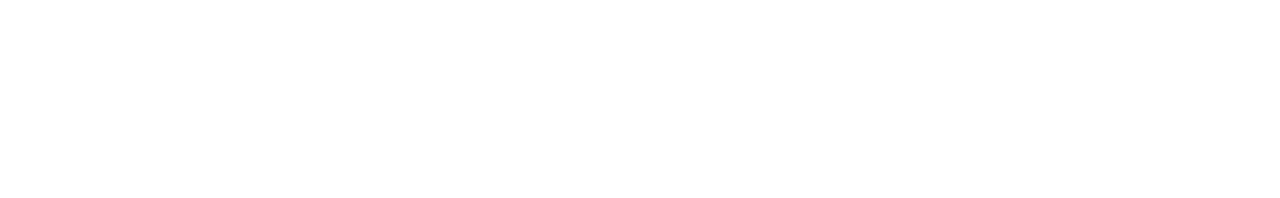
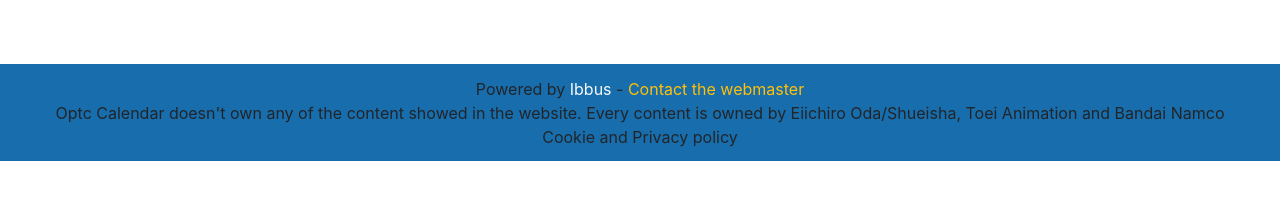
Before and after one commit to Ibbus93/optc-calendar, an Angular app: page /daily in a window 1280 px wide. Shown: the part 599-797 px from the top of the page. Built offline with nearby package versions, Linux system fonts and the light colour scheme; no server answers.

Commit message:
Raid and Colo added and working; Added footer to page

```diff
--- a/src/app/app.component.html
+++ b/src/app/app.component.html
@@ -1 +1,2 @@
 <router-outlet></router-outlet>
+<app-footer></app-footer>
--- a/src/app/app.module.ts
+++ b/src/app/app.module.ts
@@ -6,6 +6,7 @@ import { RouterModule, Routes } from '@angular/router';
 import { AppComponent } from './app.component';
 import { DailyComponent } from './daily/daily.component';
 import { NotfoundComponent } from './notfound/notfound.component';
+import { FooterComponent } from './footer-comp/footer-comp.component';
 
 const appRoutes: Routes = [
   {
@@ -32,7 +33,8 @@ const appRoutes: Routes = [
   declarations: [
     AppComponent,
     DailyComponent,
-    NotfoundComponent
+    NotfoundComponent,
+    FooterComponent
   ],
   imports: [
     BrowserModule,
--- a/src/app/daily/daily.component.html
+++ b/src/app/daily/daily.component.html
@@ -149,12 +149,12 @@
 
     </div>
 
-    <div class="row" *ngIf="colosseums$.length > 0">
+    <div class="row" *ngIf="colosseums$.length > 0" >
       <h3 class="bg-primary title-padding">Colosseum</h3>
-      <div class="col-lg-10 col-md-9 col-sm-9 col-12 offset-lg-2 offset-md-3 offset-sm-3">
+      <div class="col-lg-10 col-md-9 col-sm-9 col-12 offset-lg-2 offset-md-3 offset-sm-3" style="margin-bottom: 5%">
         <h4>Chaos</h4>
 
-        <div *ngFor="let colo of colosseums$" class="col-12">
+        <div *ngFor="let colo of colosseums$" class="col-12" >
           <a href="http://optc-db.github.io/characters/#/view/{{colo.charact}}" target="_blank">
             <img [src]="imageUrl(colo.charact)" alt="drop id {{colo.charact}}" class="inline image-div">
           </a>
--- a/src/app/daily/daily.component.ts
+++ b/src/app/daily/daily.component.ts
@@ -3,7 +3,6 @@ import {HttpClient} from '@angular/common/http';
 import {ActivatedRoute, Router} from '@angular/router';
 import 'rxjs/add/operator/map';
 import 'rxjs/add/operator/first';
-// import { share } from 'rxjs/operators';
 
 import {ModelDate} from './models/ModelDate';
 import {Schedule} from './models/Schedules';
@@ -11,10 +10,7 @@ import {Fortnight} from './models/Fortnight';
 import {Raid} from './models/Raid';
 import {Colosseum} from './models/Colosseum';
 
-// import {Observable} from 'rxjs/Observable';
-
 import { DomSanitizer, SafeResourceUrl, SafeUrl } from '@angular/platform-browser';
-import { Colosseum } from './models/Colosseum';
 
 @Component({
   selector: 'app-daily',
@@ -148,8 +144,6 @@ export class DailyComponent implements OnInit {
           this.http.get<Colosseum>('https://optc-api.herokuapp.com/api/colosseum/' + colo.colosseum)
             .subscribe(colo_data => {
 
-              console.log(colo_data);
-
               colo_data.bonus = colo.bonus;
 
               let data_tbegin = new Date(colo.data_begin);
--- /dev/null
+++ b/src/app/footer-comp/footer-comp.component.css
@@ -0,0 +1,3 @@
+p {
+  margin: 0;
+}
--- /dev/null
+++ b/src/app/footer-comp/footer-comp.component.html
@@ -0,0 +1,18 @@
+<!--<div class="container-fluid bg-blue" style="margin-top: 5%">
+  <div class="row col-12 text-center">
+      <h5>Powered by Ibbus - Contact the webmaster</h5>
+      <h6>Disclaimer:  own content <br/></h6>
+      &lt;!&ndash;Privacy and Cookie policy&ndash;&gt;
+  </div>
+</div>-->
+
+<footer class="text-center bg-blue" style="margin-top: 5%; padding: 1%">
+  <p>
+    Powered by <a href="https://github.com/Ibbus93" target="_blank" class="text-light">Ibbus</a> -
+    <a href="mailto:ibbus93@gmail.com" class="text-warning">Contact the webmaster</a><br/>
+
+    Optc Calendar doesn't own any of the content showed in the website.
+    Every content is owned by Eiichiro Oda/Shueisha, Toei Animation and Bandai Namco<br/>
+    Cookie and Privacy policy
+  </p>
+</footer>
--- /dev/null
+++ b/src/app/footer-comp/footer-comp.component.ts
@@ -0,0 +1,15 @@
+import { Component, OnInit } from '@angular/core';
+
+@Component({
+  selector: 'app-footer',
+  templateUrl: './footer-comp.component.html',
+  styleUrls: ['./footer-comp.component.css']
+})
+export class FooterComponent implements OnInit {
+
+  constructor() { }
+
+  ngOnInit() {
+  }
+
+}
```
Also changed, not shown: 1 other file (tests, documents, lock files or other folders).
